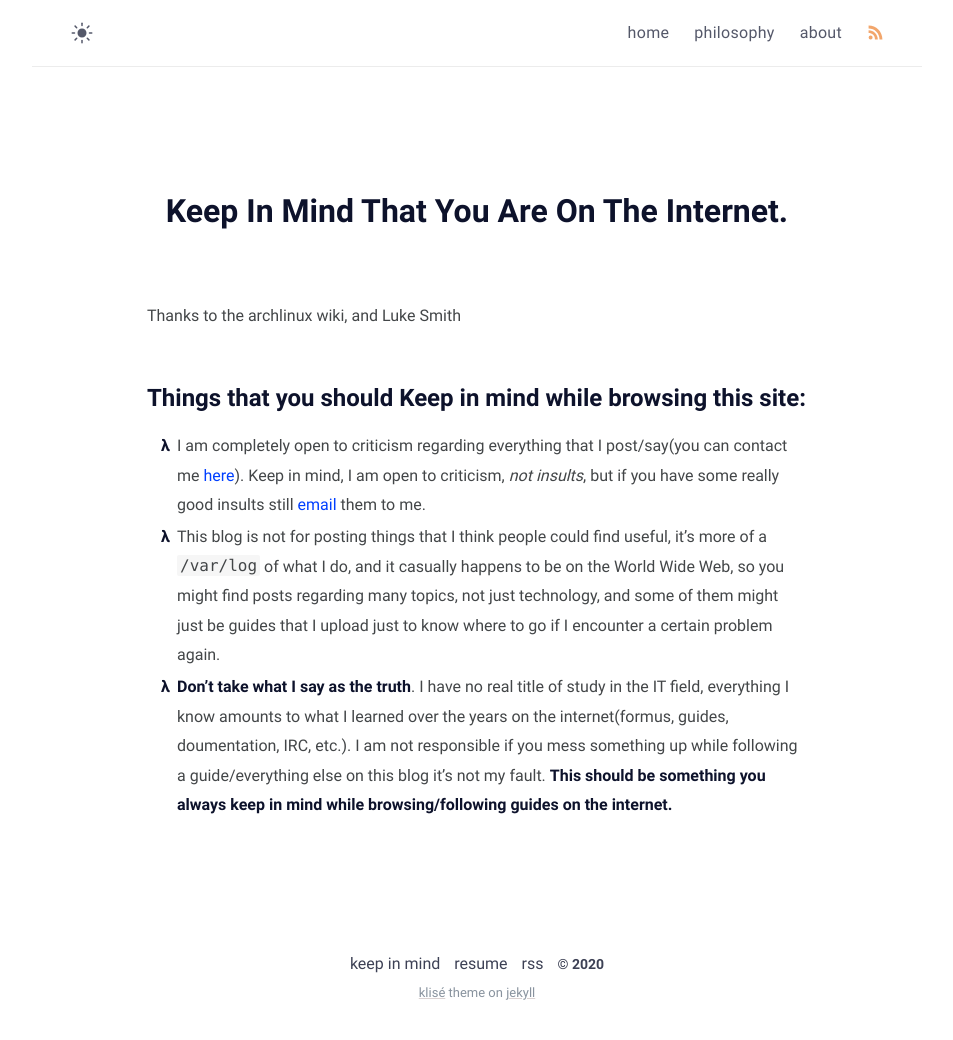
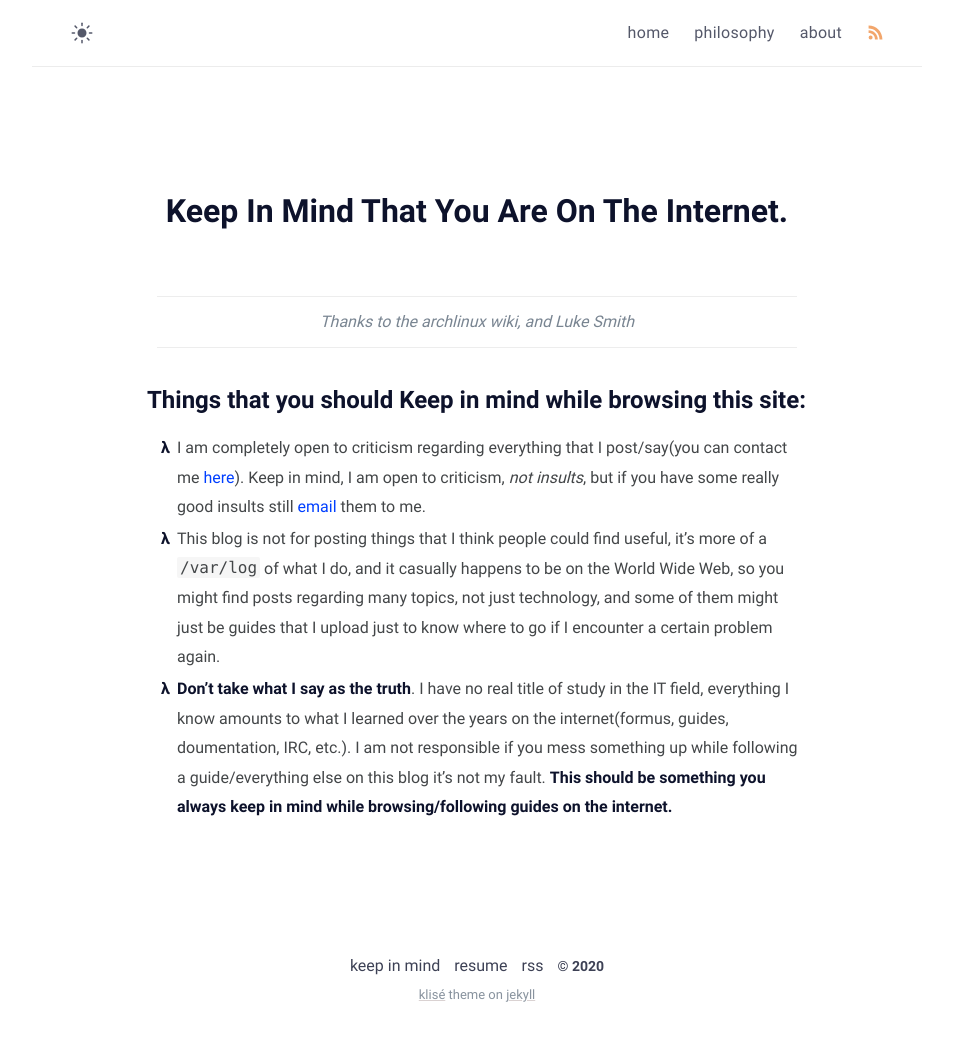
Before and after one commit to Ferryistaken/website, a Jekyll site: the page built from keep-in-mind.md, in a window 1280 px wide. Shown: the whole page, without its empty margins (163-1116 px from the left). Built offline with Jekyll 4.4.1, drawn with Linux system fonts in a browser that asks for light colours.

Commit message:
minor change in about

```diff
--- a/keep-in-mind.md
+++ b/keep-in-mind.md
@@ -6,7 +6,7 @@ excerpt: Always remember that you are on the internet
 comments: false
 ---
 
-Thanks to the archlinux wiki, and Luke Smith
+> Thanks to the archlinux wiki, and Luke Smith
 
 # Things that you should Keep in mind while browsing this site:
 - I am completely open to criticism regarding everything that I post/say(you can contact me [here](https://www.ferrry.tk/about/#contact-me)). Keep in mind, I am open to criticism, _not insults_, but if you have some really good insults still [email](https://www.ferrry.tk/about/#contact-me) them to me.
```
